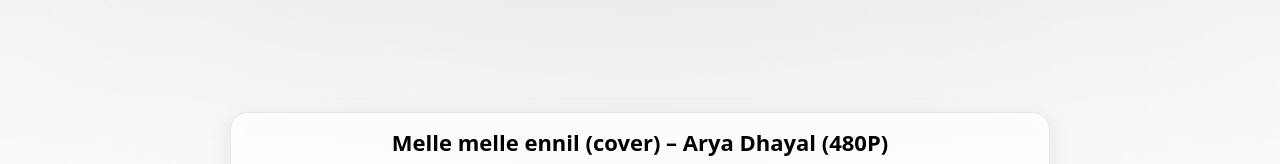
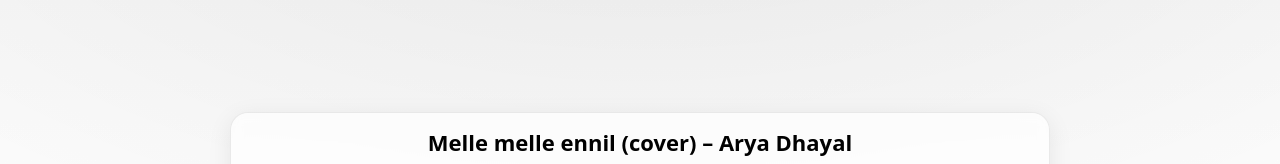
Before and after one commit to mqatd/K-Chat, a plain HTML site: page index.html in a window 1280 px wide. Shown: the top 164 px of the page. Drawn offline with Linux system fonts and the light colour scheme; grey boxes are pictures that could not be loaded.

Commit message:
Update index.html

```diff
--- a/index.html
+++ b/index.html
@@ -60,7 +60,7 @@
 </head>
 <body>
   <main class="card">
-    <h1>Melle melle ennil (cover) – Arya Dhayal (480P)</h1>
+    <h1>Melle melle ennil (cover) – Arya Dhayal</h1>
 
     <div class="video-wrap">
       <!-- If the MP4 is in the SAME folder as this HTML, the relative path below will just work. -->
```
